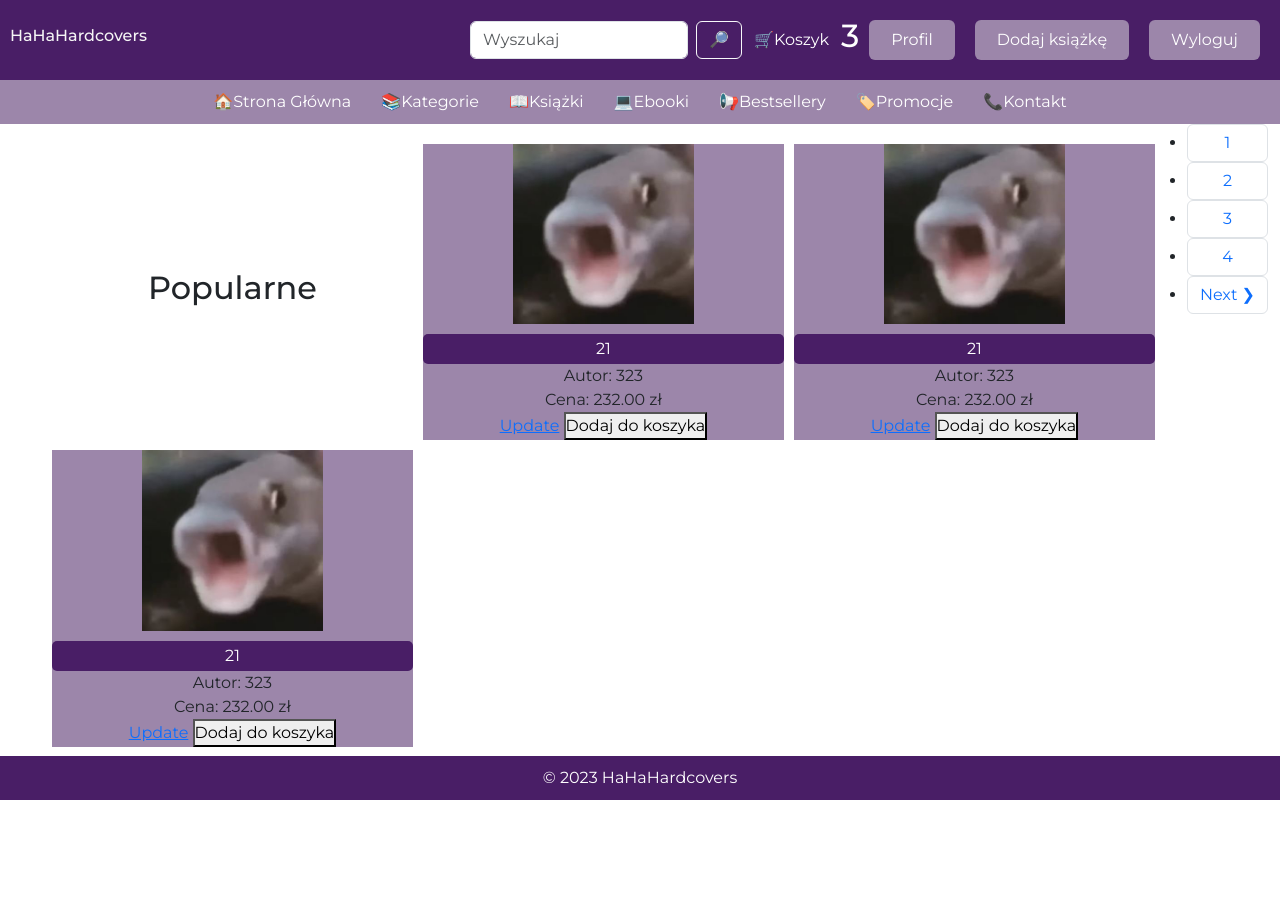
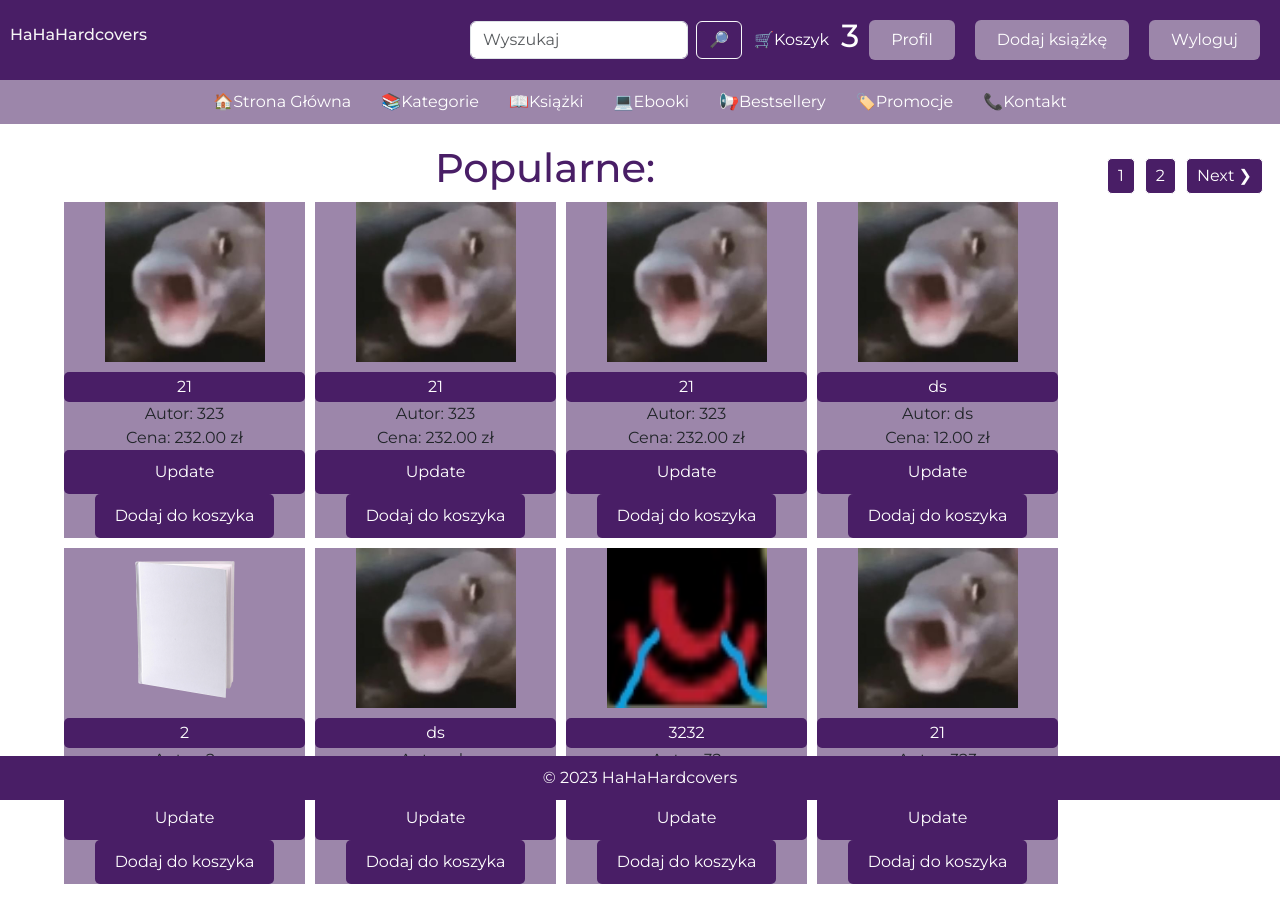
Before and after one commit to PPysklo/HaHaHardcovers, a Django app: page / in a window 1280 px wide. Before the commit the page ends 800 px from the top, so only its background shows below. Run offline with Django 4.2, Linux system fonts and the light colour scheme; a user stored in the database is signed in; data comes from the database, SQL or seed files in the repository; both versions use the stored data as it was after the commit; some libraries are stand-ins or nearby versions.

Commit message:
Css changes

```diff
--- /dev/null
+++ b/static/styles/StuffListStyle.css
@@ -0,0 +1,89 @@
+@import url('https://fonts.googleapis.com/css2?family=Montserrat:wght@300;400;500;600;700&display=swap');
+
+
+
+#popular-book-list {
+    list-style: none;
+    display: grid;
+    grid-template-rows: repeat(2, auto);
+    grid-template-columns: repeat(4, 1fr);
+    gap: 10px;
+    text-align: center;
+    align-items: center;
+}
+
+#popular-book-list img {
+    width: 10rem;
+    height: 10rem;
+}
+
+@media (max-width: 768px) {
+    #popular-book-list {
+    grid-template-columns: repeat(2, 1fr);
+    grid-template-rows: auto;
+    }
+}
+.category_bar_element{
+    text-decoration: none;
+    color: #fff;
+}
+
+.read-more-button {
+    display: block;
+    text-align: center;
+    margin-top: 10px;
+    text-decoration: none;
+    color: #fff;
+    background-color: #491e66;
+    opacity: .8;
+    padding: 3px 8px;
+    border-radius: 5px;
+    transition: 1s;
+}
+
+.read-more-button:hover {
+    background-color: #fff;
+
+}
+.updateButton {
+    background-color: #491e66;
+    color: white;
+    padding: 10px 20px;
+    font-size: 16px;
+    border: none;
+    border-radius: 5px;
+    cursor: pointer;
+    display: block;
+    margin: auto;
+    text-decoration: none;
+    transition: 1s;
+}
+
+.updateButton:hover {
+    background-color: #fff;
+    color: #491e66;
+}
+
+.addItem {
+    background-color: #491e66;
+    color: white;
+    padding: 10px 20px;
+    font-size: 16px;
+    border: none;
+    border-radius: 5px;
+    cursor: pointer;
+    display: block;
+    margin: auto;
+    text-decoration: none;
+    transition: 1s;
+}
+
+.addItem:hover {
+    background-color: #fff;
+    color: #491e66;
+}
+h1 {
+    text-align: center;
+    color: #491e66;
+    margin-bottom: 10px;
+}
--- a/static/styles/mainstyl.css
+++ b/static/styles/mainstyl.css
@@ -1,12 +1,11 @@
 @import url('https://fonts.googleapis.com/css2?family=Montserrat:wght@300;400;500;600;700&display=swap');
+
 
 body {
     font-family: 'Montserrat', sans-serif;
     margin: 0;
     padding: 0;
     background-color: #ffffff;
-    display: flex;
-    flex-wrap: wrap;
 }
 
 header{
@@ -119,53 +118,3 @@
 .trend-section li a {
     opacity: 1;
 }
-#popular-book-list {
-    list-style: none;
-    display: grid;
-    grid-template-columns: repeat(3, 1fr);
-    gap: 10px;
-    text-align: center;
-    align-items: center;
-}
-
-#popular-book-list img {
-    width: 50%;
-    height: 50%;
-}
-.read-more-button {
-    display: block;
-    text-align: center;
-    margin-top: 10px;
-    text-decoration: none;
-    color: #fff;
-    background-color: #491e66;
-    opacity: .8;
-    padding: 3px 8px;
-    border-radius: 5px;
-    transition: 1s;
-}
-
-.read-more-button:hover {
-    background-color: #9c86aa;
-}
-@media (max-width: 768px) {
-    #popular-book-list {
-    grid-template-columns: repeat(2, 1fr);
-    }
-}
-
-.sidebar{
-    position: relative;
-    top: 0;
-    left: 0;
-    height: 100vh;
-    width: 250px;
-    background-color: #491e66;
-    padding: 0.4rem 0.8rem;
-    color: #fff;
-}
-
-.category_bar_element{
-    text-decoration: none;
-    color: #fff;
-}
--- /dev/null
+++ b/static/styles/pagination.css
@@ -0,0 +1,31 @@
+.pagination {
+    margin-top: 20px;
+    height: 10vh;
+}
+
+.pagination ul {
+    display: flex;
+    justify-content: center;
+    align-items: center;
+}
+
+.pagination li {
+    margin: 0 5px;
+    list-style: none;
+    display: inline;
+}
+
+.pagination a {
+    text-decoration: none;
+    color: #fff;
+    background-color:  #491e66;
+    padding: 5px 10px;
+    border: 1px solid #fff;
+    border-radius: 5px;
+    transition: 0.3s;
+}
+
+.pagination a:hover {
+    background-color:#fff ;
+    color: #491e66;
+}
--- a/stuff/templates/stuff/stuff_list.html
+++ b/stuff/templates/stuff/stuff_list.html
@@ -1,8 +1,11 @@
 {% extends 'index.html' %}
 {% load static %}
 {% block stuff %}
-<h2>Popularne</h2>
+<link rel="stylesheet" href="{% static 'styles\StuffListStyle.css' %}">
+<div class="container">
+  <h1>Popularne:</h1>
 
+  <ul id="popular-book-list" class="box-grid">
     {% for book in books %}
     <li>
       {% if book.image %}
@@ -16,10 +19,12 @@
       Autor: {{book.author}}<br/>
       Cena: {{book.price|floatformat:2}} zł<br/>
       {% if user.is_superuser %}
-        <a href="{% url 'stuff:update-book' pk=book.id %}">Update</a>
+        <a href="{% url 'stuff:update-book' pk=book.id %}" class="updateButton">Update</a>
       {% endif %}
       <button data-book="{{book.id}}" data-action="add" class="addItem">Dodaj do koszyka</button>
     </li>
     {% endfor %}
+  </ul>
 
+</div>
 {% endblock %}
--- a/stuff/views.py
+++ b/stuff/views.py
@@ -60,7 +60,7 @@
         print(books)
 
 
-    custom_range, books = paginateProjects(request, books, 3)
+    custom_range, books = paginateProjects(request, books, 8)
 
     if request.user.is_authenticated:
         customer = request.user.profile
--- a/templates/index.html
+++ b/templates/index.html
@@ -13,16 +13,14 @@
     {% include 'stuff/navbar.html' %}
     {% endblock nav %}
 
+    <section class="trend-section">
 
-    <section class="trend-section">
-        <ul id="popular-book-list">
             {% block stuff %}
 
             {% endblock stuff %}
 
 
 
-        </ul>
 
         {% block content %}
 
--- a/templates/pagination.html
+++ b/templates/pagination.html
@@ -1,4 +1,6 @@
+{% load static %}
 {% if queryset.has_other_pages%}
+<link rel="stylesheet" href="{% static 'styles\pagination.css' %}">
     <div class="pagination">
       <ul class="container">
 
```
Also changed, not shown: db.sqlite3, static/images/patacry.webp (added), static/images/pogfish.jpg (added), static/images/pogfish_8H79o7h.jpg (added), static/images/pogfish_8SVwZ3K.jpg (added), static/images/pogfish_8ozLoYv.jpg (added), static/images/pogfish_MedX58a.jpg (added), static/images/pogfish_bSLIiBX.jpg (added), static/images/pogfish_clm5ykw.jpg (added), static/images/pogfish_oOTBkAw.jpg (added).
